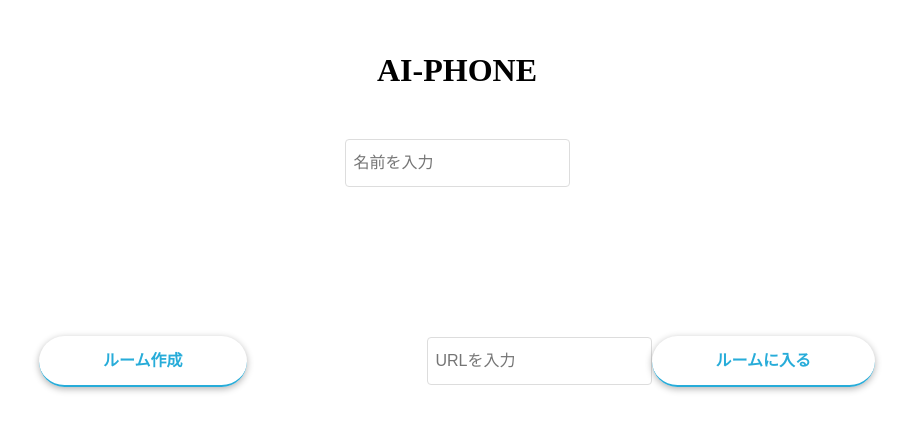
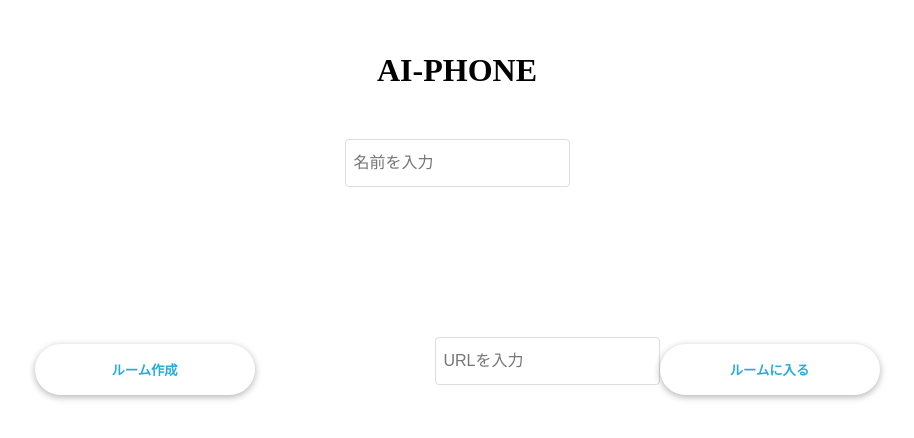
Before and after one commit to progate-hackathon-ari/ai-phone, an Angular app in the folder ari/: page /home in a window 1280 px wide. Shown: the part 192-630 px from the top of the page, without its empty margins (183-1097 px from the left). Built offline with nearby package versions, Linux system fonts and the light colour scheme.

Commit message:
edit: a2button

```diff
--- a/ari/src/app/answer-menu/answer-menu.component.html
+++ b/ari/src/app/answer-menu/answer-menu.component.html
@@ -3,6 +3,6 @@
   <img src="" alt=""/>
   <div>
     <input type="text" placeholder="お題を入力してください！..."/>
-    <a class="button" routerLink="/admin">提出！</a>
+    <button class="button" routerLink="/admin">提出！</button>
   </div>
 </div>
--- a/ari/src/app/answer-menu/answer-menu.component.scss
+++ b/ari/src/app/answer-menu/answer-menu.component.scss
@@ -39,7 +39,7 @@ div {
 
   .button {
     text-decoration: none;
-    width: 120px;
+    width: 220px;
     padding: 1rem 4rem;
     font-weight: bold;
     color: $primary-color;
@@ -48,6 +48,11 @@ div {
     box-shadow: $box-shadow;
     -webkit-box-shadow: $box-shadow;
     transition: $transition-duration;
+    background: none;
+    border: none;
+    cursor: pointer;
+    display: inline-block;
+    text-align: center;
 
     &:hover {
       color: #fff;
@@ -55,5 +60,9 @@ div {
       border-bottom: 2px solid #fff;
       transform: translateY(3px);
     }
-  }
+
+    &:focus {
+      outline: none;
+    }
 }
+}
--- a/ari/src/app/home/home-screen/home-screen.component.html
+++ b/ari/src/app/home/home-screen/home-screen.component.html
@@ -3,8 +3,8 @@
     <input type="text" class="name-input" placeholder="名前を入力">
     <div class="button-container">
         <!-- routerLinは仮置き -->
-        <a class="create-button" routerLink="/admin">ルーム作成</a>
+        <button class="create-button" routerLink="/admin">ルーム作成</button>
         <input type="text" placeholder="URLを入力" class="url-input">
-        <a class="enter-button" routerLink="/invited">ルームに入る</a>
+        <button class="enter-button" routerLink="/invited">ルームに入る</button>
     </div>
 </div>
--- a/ari/src/app/home/home-screen/home-screen.component.scss
+++ b/ari/src/app/home/home-screen/home-screen.component.scss
@@ -31,11 +31,18 @@ $transition-duration: 0.5s;
 .url-input {
   margin-bottom: 1rem;
 }
+.button-container {
+    display: flex;
+    justify-content: center;
+    align-items: center;
+    // gap: 20px;
+    width: 902px;
+}
 
 .create-button,
 .enter-button {
   text-decoration: none;
-  width: 120px;
+  width: 220px;
   padding: 1rem 4rem;
   font-weight: bold;
   color: $primary-color;
@@ -44,6 +51,11 @@ $transition-duration: 0.5s;
   box-shadow: $box-shadow;
   -webkit-box-shadow: $box-shadow;
   transition: $transition-duration;
+  background: none;
+  border: none;
+  cursor: pointer;
+  display: inline-block;
+  text-align: center;
 
   &:hover {
     color: #fff;
@@ -51,8 +63,11 @@ $transition-duration: 0.5s;
     border-bottom: 2px solid #fff;
     transform: translateY(3px);
   }
+
+  &:focus {
+    outline: none;
+  }
 }
-
 .create-button {
   margin-right: 180px;
 }
--- a/ari/src/app/question-menu/question-menu.component.html
+++ b/ari/src/app/question-menu/question-menu.component.html
@@ -2,6 +2,6 @@
   <h1>00:30</h1>
   <div>
     <input type="text" placeholder="お題を入力してください！..."/>
-    <a class="button" routerLink="/admin">提出！</a>
+    <button class="button" routerLink="/admin">提出！</button>
   </div>
 </div>
--- a/ari/src/app/question-menu/question-menu.component.scss
+++ b/ari/src/app/question-menu/question-menu.component.scss
@@ -30,7 +30,7 @@ div {
   }
   .button {
     text-decoration: none;
-    width: 120px;
+    width: 220px;
     padding: 1rem 4rem;
     font-weight: bold;
     color: $primary-color;
@@ -39,6 +39,11 @@ div {
     box-shadow: $box-shadow;
     -webkit-box-shadow: $box-shadow;
     transition: $transition-duration;
+    background: none;
+    border: none;
+    cursor: pointer;
+    display: inline-block;
+    text-align: center;
 
     &:hover {
       color: #fff;
@@ -46,5 +51,9 @@ div {
       border-bottom: 2px solid #fff;
       transform: translateY(3px);
     }
-  }
+
+    &:focus {
+      outline: none;
+    }
 }
+}
--- a/ari/src/app/wait-room/admin-user/admin-user.component.html
+++ b/ari/src/app/wait-room/admin-user/admin-user.component.html
@@ -1,7 +1,7 @@
 <h2>ルームID</h2>
 <body>
     <div class="container">
-      <a class="start-button">START</a>
+      <button class="start-button">START</button>
       <div class="wait-user">
         <ul>
           <input type="text" class="user-input" value="https//hogehoge">
--- a/ari/src/app/wait-room/admin-user/admin-user.component.scss
+++ b/ari/src/app/wait-room/admin-user/admin-user.component.scss
@@ -36,7 +36,7 @@ h2 {
 .start-button {
     text-decoration: none;
     margin-bottom: 100px;
-  width: 220px;
+    width: 320px;
     padding: 1rem 4rem;
     font-weight: bold;
     font-size: 50px;
@@ -46,12 +46,21 @@ h2 {
     box-shadow: $box-shadow;
     -webkit-box-shadow: $box-shadow;
     transition: $transition-duration;
+    background: none;
+    border: none;
+    cursor: pointer;
+    display: inline-block;
+    text-align: center;
 
     &:hover {
       color: #fff;
       background: $primary-color;
       border-bottom: 2px solid #fff;
       transform: translateY(3px);
+    }
+
+    &:focus {
+      outline: none;
     }
   }
 
```
Lines whose indentation alone changed are shown as unchanged.
